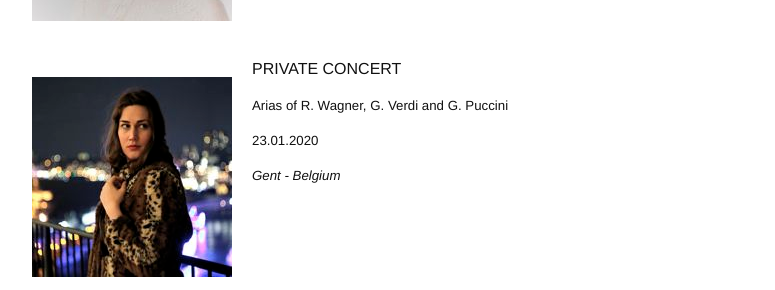
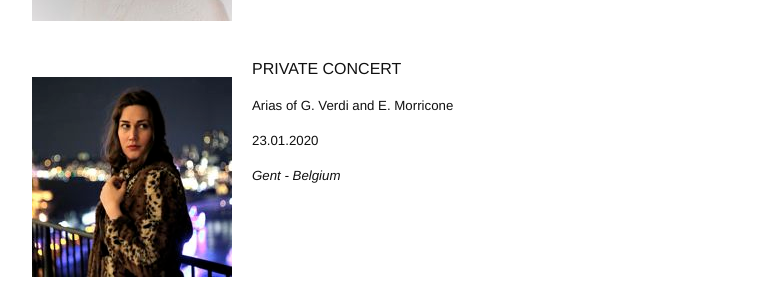
Before and after one commit to annesophie-sevens/annesophie-sevens.github.io, a Jekyll site: the page built from agenda-fr.md, in a window 1280 px wide and 900 px high, scrolled down 1421 px. Shown: the part 162-452 px from the top of the window, without its empty margins (258-1033 px from the left). Built offline with Jekyll 4.4.1, drawn with Linux system fonts in a browser that asks for light colours; nearby versions of some CDN libraries.

Commit message:
Update agenda-fr.md

```diff
--- a/agenda-fr.md
+++ b/agenda-fr.md
@@ -93,7 +93,7 @@ VIER LETZTE LIEDER
 
 PRIVATE CONCERT
 
-##### Arias of R. Wagner, G. Verdi and G. Puccini
+##### Arias of G. Verdi and E. Morricone
 
 ##### 23.01.2020
 
```
